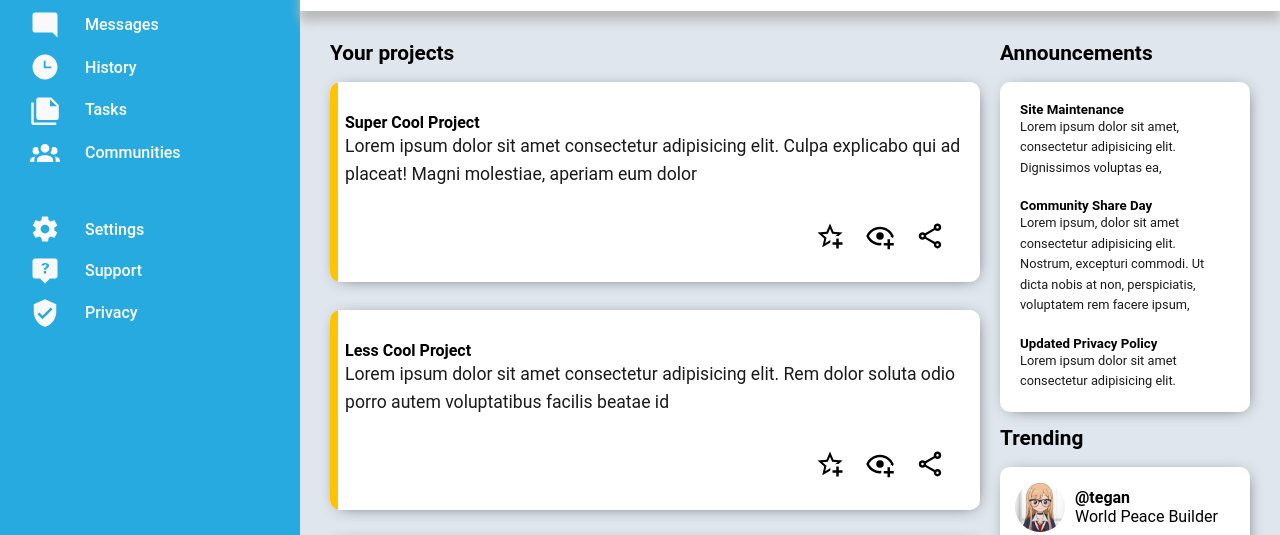
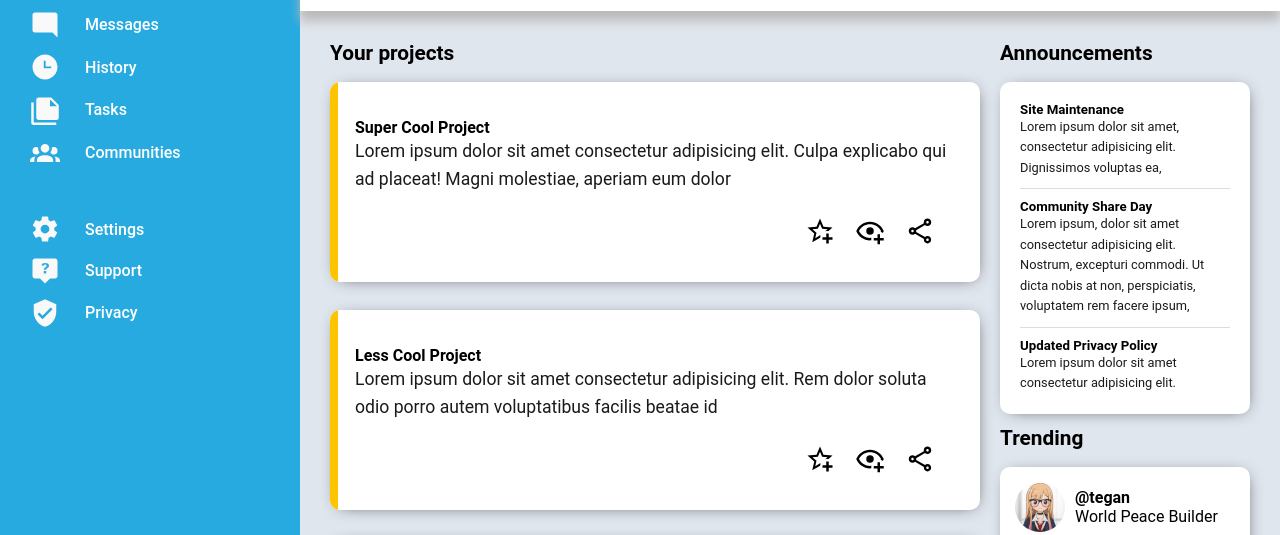
Before and after one commit to Dubu341/Admin-Dashboard, a plain HTML site: page index.html in a window 1280 px wide. Shown: the part 189-724 px from the top of the page. Drawn offline with Linux system fonts and the light colour scheme.

Commit message:
add announcements bottom border change cards padding

```diff
--- a/styles.css
+++ b/styles.css
@@ -167,7 +167,7 @@ button:hover {
 .card {
   border-radius: 10px;
   background-color: white;
-  padding: 15px;
+  padding: 25px;
   display: grid;
   align-items: center;
   position: relative;
@@ -218,6 +218,19 @@ button:hover {
   text-wrap: pretty;
   color: #1a1a1a;
 }
+.announcements > * {
+  padding-bottom: 10px;
+  margin-top: -10px;
+  border-bottom: 1px solid #ddd;
+}
+.announcements :last-child {
+  border-bottom: none;
+  padding-bottom: 0;
+}
+.announcements :first-child {
+  margin-top: 0;
+}
+
 .trending {
   border-radius: 10px;
   background-color: white;
```
